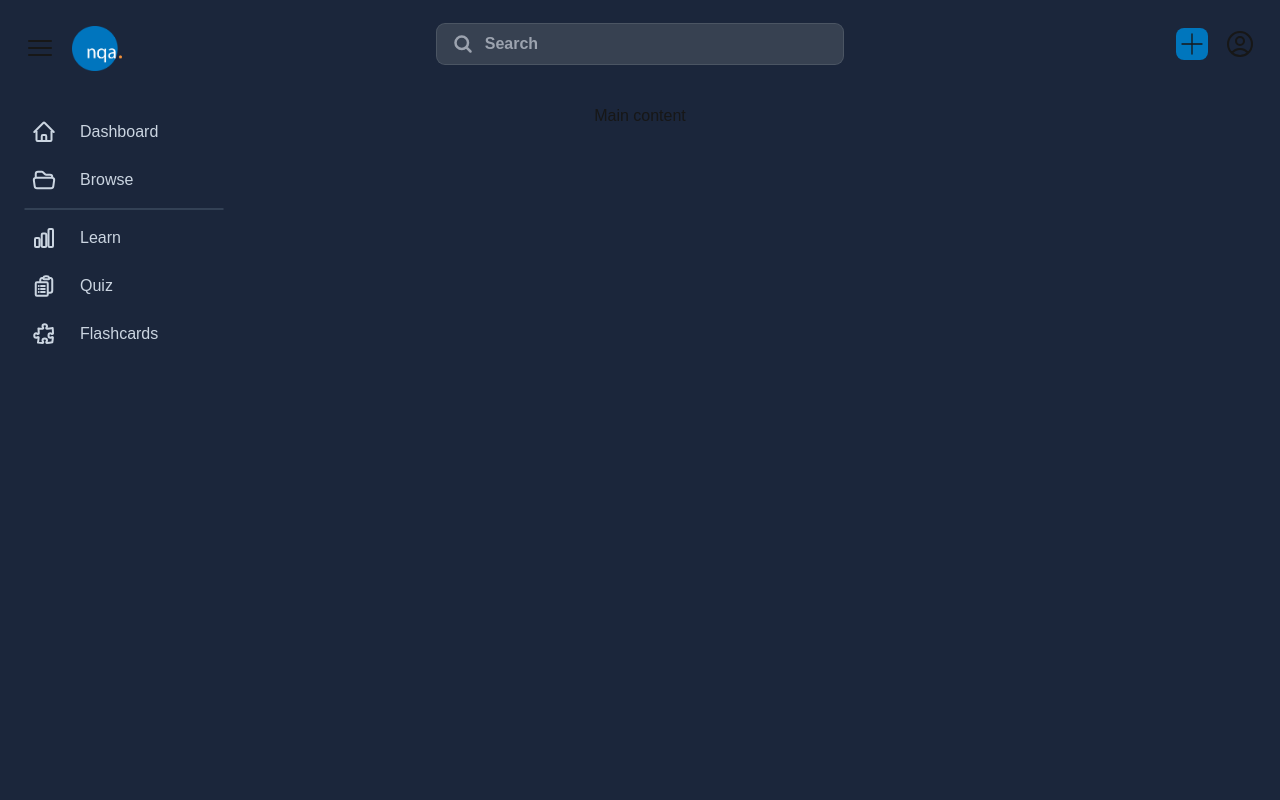
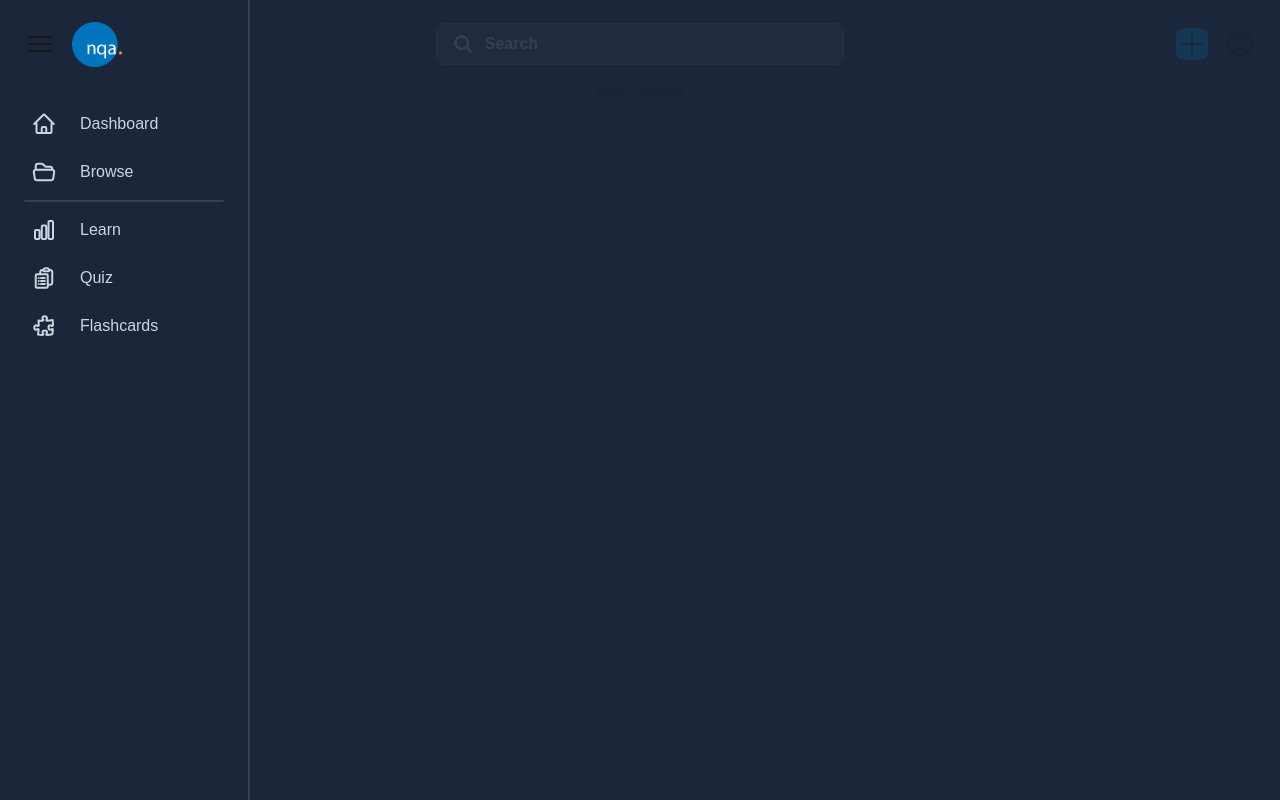
Before and after one commit to Flavius-Pantucu/nihongo-quiz-arena, a Next.js app: page / in a window 1280 px wide. Both pictures are taken after a click on the icon 40 px from the left and 44 px from the top of the page. Built offline with nearby package versions, Linux system fonts and the light colour scheme.

Commit message:
sidebar activation

```diff
--- a/src/components/container.js
+++ b/src/components/container.js
@@ -1,6 +1,6 @@
 "use client";
 
-import { useState } from "react";
+import { useEffect, useRef, useState } from "react";
 import Navbar from "./navbar";
 import Sidebar from "./sidebar";
 import Content from "./content";
@@ -8,16 +8,29 @@ import Content from "./content";
 export default function Container() {
   const [sidebar, setSidebar] = useState(false);
 
+  const sidebarRef = useRef();
+
+  useEffect(() => {
+    const handleClickOutside = (e) => {
+      if (
+        sidebarRef.current &&
+        !sidebarRef.current.contains(e.target) &&
+        sidebarRef.current.className.includes("opacity-100")
+      ) {
+        setSidebar(false);
+      }
+    };
+
+    document.addEventListener("mousedown", handleClickOutside);
+    return () => {
+      document.removeEventListener("mousedown", handleClickOutside);
+    };
+  }, [sidebarRef]);
+
   return (
-    <div className='w-full h-screen'>
-      <Navbar
-        className='sticky left-0 top-0 w-[100%] h-28 lg:h-20 flex flex-row flex-wrap justify-between gap-y-2 px-4 lg:px-6 pt-4 lg:pt-2'
-        setSidebar={setSidebar}
-        sidebar={sidebar}
-      />
-
+    <div className='w-full h-auto min-h-screen'>
       <Sidebar
-        className={`absolute left-0 top-0 w-[45%] lg:w-[20%] h-full flex flex-col justify-start items-start gap-y-2 px-4 lg:px-6 pt-4 lg:pt-2 bg-[#1b263b] transition-all duration-300 ease-in-out
+        className={`absolute left-0 top-0 w-[30%] lg:w-[10%] min-w-[250px] h-full flex flex-col justify-start items-start gap-y-2 px-4 lg:px-6 pt-4 lg:pt-2 bg-[#1b263b] border-r-[2.5px] border-slate-700 transition-all duration-300 ease-in-out z-10
           ${
             sidebar
               ? "translate-x-0 opacity-100"
@@ -25,9 +38,20 @@ export default function Container() {
           }`}
         setSidebar={setSidebar}
         sidebar={sidebar}
+        sidebarRef={sidebarRef}
       />
-
-      <Content className={`w-full h-auto pt-6`} />
+      <Navbar
+        className={`sticky left-0 top-0 w-[100%] h-28 lg:h-20 flex flex-row flex-wrap justify-between gap-y-2 px-4 lg:px-6 pt-4 lg:pt-2 transition-opacity duration-200 ease-in-out
+        ${sidebar ? "opacity-20" : "opacity-100"}`}
+        setSidebar={setSidebar}
+        sidebar={sidebar}
+      />
+      <Content
+        className={`w-full h-auto pt-6transition-opacity duration-200 ease-in-out
+        ${sidebar ? "opacity-20" : "opacity-100"}`}
+        setSidebar={setSidebar}
+        sidebar={sidebar}
+      />
     </div>
   );
 }
--- a/src/components/content.js
+++ b/src/components/content.js
@@ -1,4 +1,5 @@
 import { cn } from "@/utils/cn";
+import Sidebar from "./sidebar";
 export default function Content(props) {
   return (
     <div className={cn("", props.className)}>
--- a/src/components/sidebar.js
+++ b/src/components/sidebar.js
@@ -9,8 +9,10 @@ import { cn } from "@/utils/cn";
 
 export default function Sidebar(props) {
   return (
-    <div className={cn("", props.className)}>
-      <div className='flex justify-start items-center gap-4 h-14 lg:h-20'>
+    <div
+      className={cn("", props.className)}
+      ref={props.sidebarRef}>
+      <div className='flex justify-start items-center gap-4 h-14 lg:h-[72px]'>
         <BarsIcon
           className='cursor-pointer size-8 hover:scale-110 transition-transform duration-200 ease-in-out'
           strokeWidth={1.5}
```
